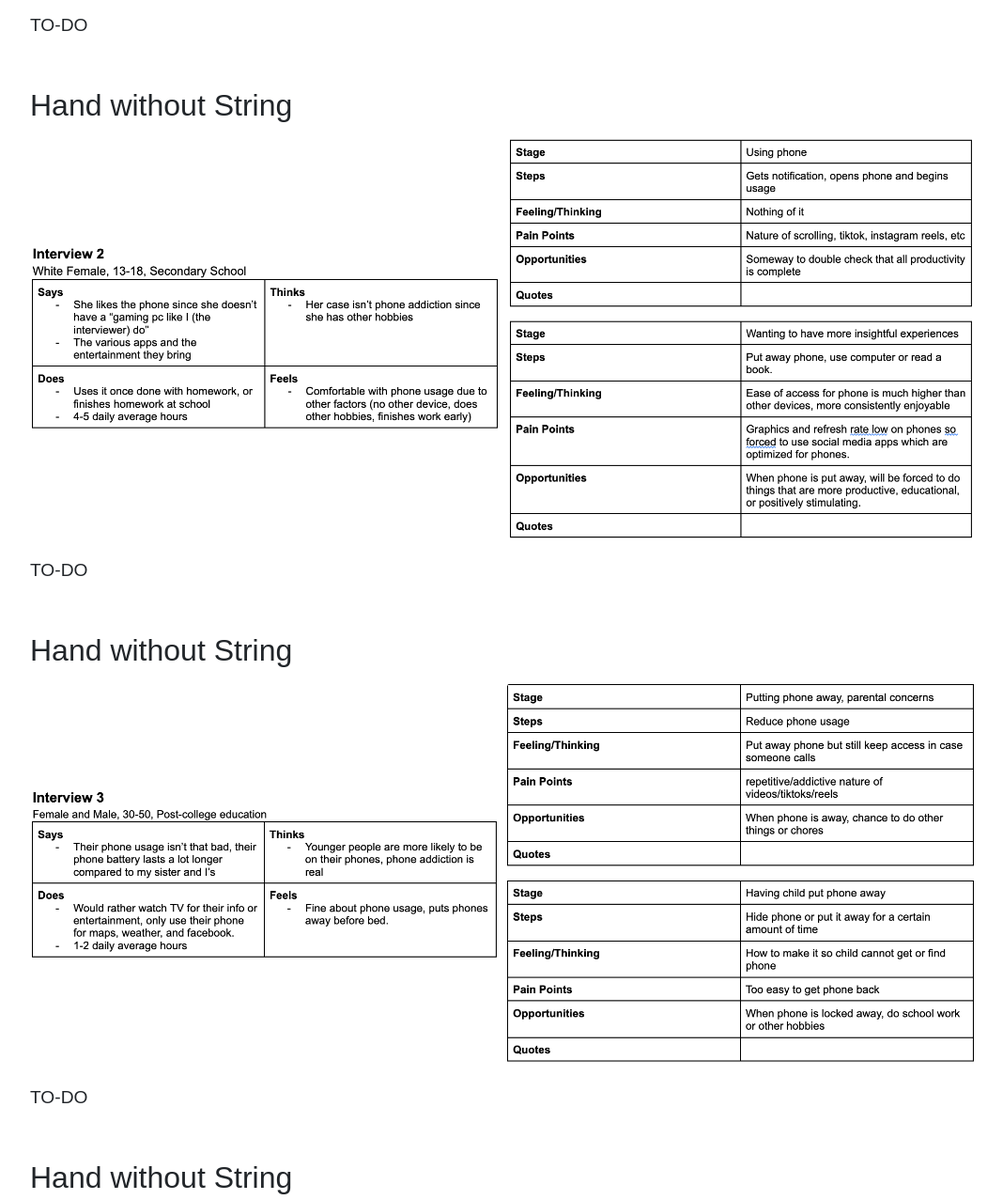
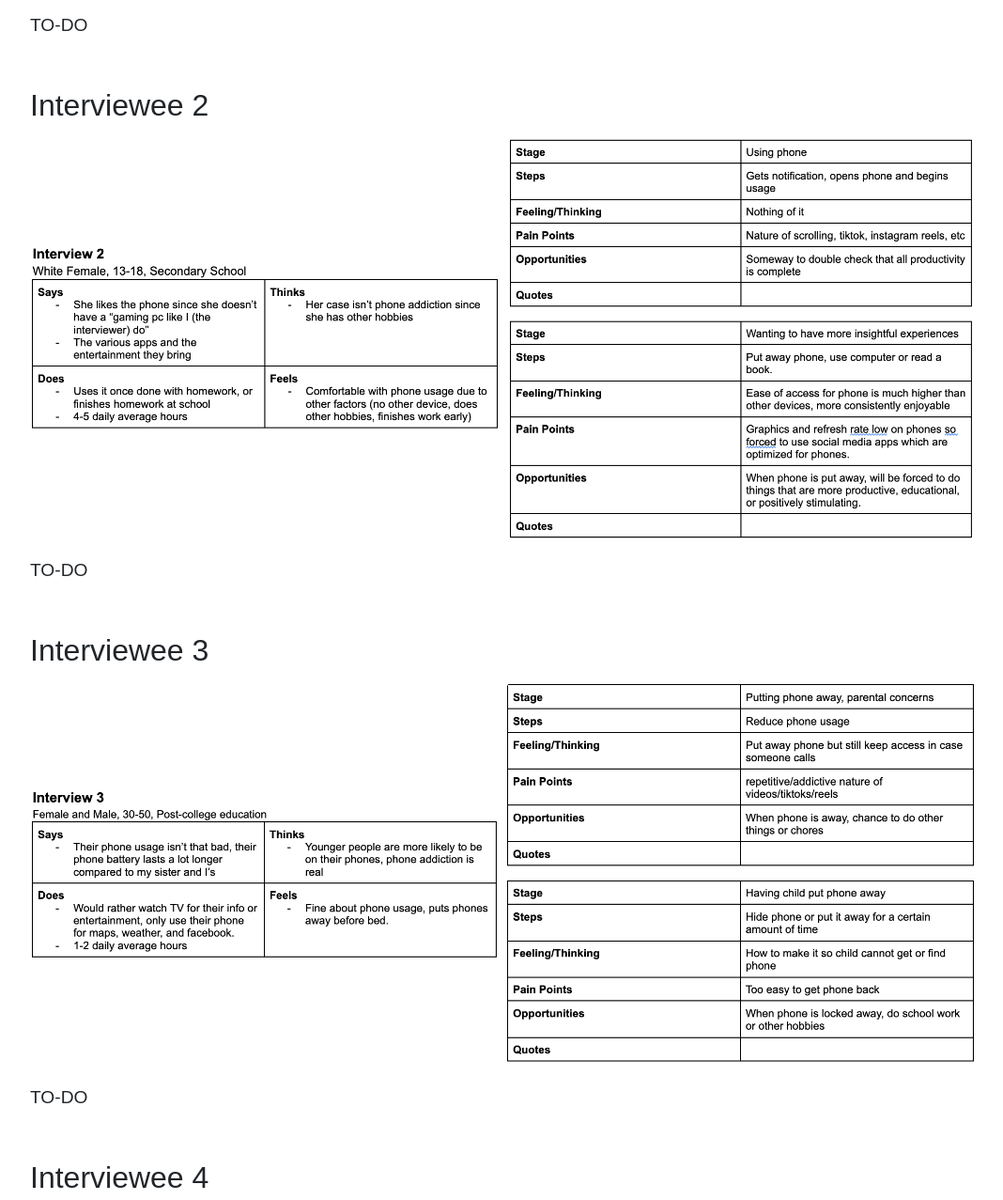
Before and after one commit to GabbyV03/ENGR11A, a plain HTML site: page empathymap.html in a window 1280 px wide. Shown: the part 687-1964 px from the top of the page at 94% size, without its empty margins (50-1118 px from the left). Drawn offline with Linux system fonts and the light colour scheme.

Commit message:
Changed names

```diff
--- a/empathymap.html
+++ b/empathymap.html
@@ -51,7 +51,7 @@
 
         <!-- Section 1 -->
         <div class="section">
-            <h2>Hand without String</h2>
+            <h2>Interviewee 1</h2>
             <img src="assets/Interview1empathy.png" alt="Interview 1 empathy map">
             <img src="assets/Interview1journey.png" alt="Interview 1 journey map">
             <p>
@@ -61,7 +61,7 @@
 
         <!-- Section 2 -->
         <div class="section">
-            <h2>Hand without String</h2>
+            <h2>Interviewee 2</h2>
             <img src="assets/Interview2empathy.png" alt="Interview 2 empathy map">
             <img src="assets/Interview2journey.png" alt="Interview 2 journey map">
             <p>
@@ -71,7 +71,7 @@
 
         <!-- Section 3 -->
         <div class="section">
-            <h2>Hand without String</h2>
+            <h2>Interviewee 3</h2>
             <img src="assets/Interview3empathy.png" alt="Interview 3 empathy map">
             <img src="assets/Interview3journey.png" alt="Interview 3 journey map">
             <p>
@@ -81,7 +81,7 @@
 
          <!-- Section 4 -->
          <div class="section">
-            <h2>Hand without String</h2>
+            <h2>Interviewee 4</h2>
             <img src="assets/Interview4empathy.png" alt="Interview 4 empathy map">
             <img src="assets/Interview4journey.png" alt="Interview 4 journey map">
             <p>
@@ -92,7 +92,7 @@
 
          <!-- Section 5 -->
          <div class="section">
-            <h2>Hand without String</h2>
+            <h2>Interviewee 5</h2>
             <img src="assets/Interview5empathy.png" alt="Interview 5 empathy map">
             <img src="assets/Interview5journey.png" alt="Interview 5 journey map">
             <p>
```
